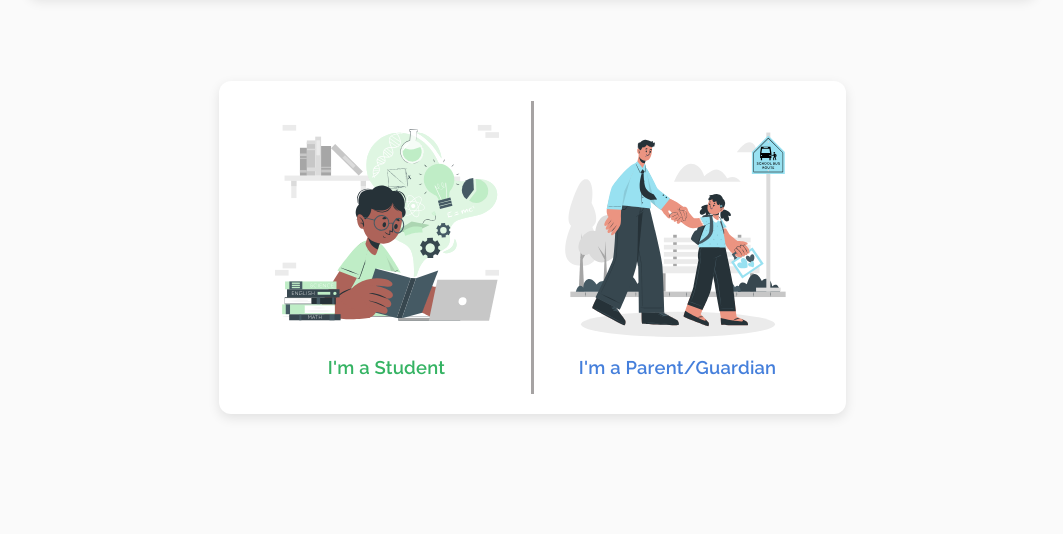
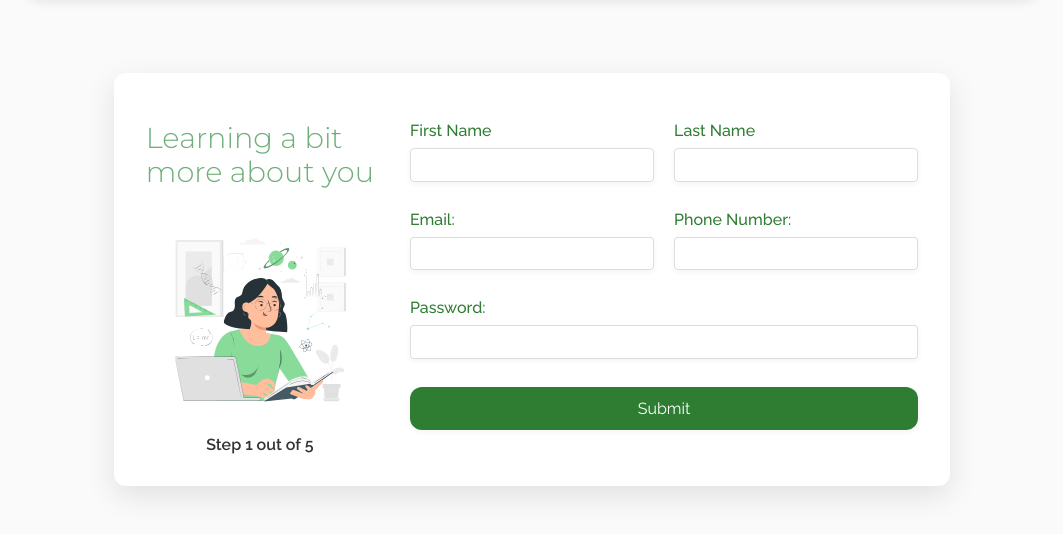
Before and after one commit to Isaac-Nai/Nai-Tutors, a plain HTML site: page application.html in a window 1280 px wide. Both pictures are taken after a click on the element "I'm a Student". Shown: the part 140-674 px from the top of the page, without its empty margins (108-1171 px from the left). Drawn offline with Linux system fonts and the light colour scheme.

Commit message:
Learned javascript and wrote code displaying the student form when the option was selected. Then created and styled the student form

```diff
--- a/application.html
+++ b/application.html
@@ -42,7 +42,50 @@
 
         </section>
 
+        <section class = "student-form hidden">
+
+            <form class = "form-grid">
+
+                <div class = "side-content">
+                    <h3>Learning a bit <br>more about you</h3>
+                    <img src="/images/Student Studying Illustration.svg" alt="Student studying">
+                    <p>Step 1 out of 5</p>
+                </div>
+
+                <div class = "form-group">
+                    <label for ="fname">First Name</label>
+                    <input type="text" id = "fname" name ="fname">
+                </div>
+
+                <div class = "form-group">
+                    <label for ="lname">Last Name</label>
+                    <input type="text" id = "lname" name ="lname">
+                </div>
+
+                <div class = "form-group">
+                    <label for ="email">Email:</label>
+                    <input type="email" id = "email" name ="email">
+                </div>
+
+                <div class = "form-group">
+                    <label for ="tel">Phone Number:</label>
+                    <input type="tel" id="tel" name="tel">
+                </div>
+
+                <div class = "form-group full-width">
+                    <label for ="password">Password:</label>
+                    <input type="password" id = "password" name ="password">
+                </div>
+
+                <div class="form-group full-width">
+                    <input type="submit">
+                </div>
+
+            </form>
+        </section>
+
     </main>
 
+    <script src = "dom.js"></script>
 </body>
 </html>
--- /dev/null
+++ b/dom.js
@@ -0,0 +1,19 @@
+const optionSection = document.querySelector(".option-section");
+const studentCard = document.querySelector(".student");
+const parentCard = document.querySelector(".parent")
+const studentForm = document.querySelector(".student-form");
+const parentForm = document.querySelector(".parent-form");
+
+studentCard.addEventListener("click", showStudentForm);
+parentCard.addEventListener("click", showParentForm);
+
+function showStudentForm() {
+    optionSection.classList.add("hidden");
+    console.log(optionSection.classList);
+    studentForm.classList.remove("hidden");
+}
+
+function showParentForm() {
+    optionSection.classList.add("hidden");
+    parentForm.classList.remove("hidden");
+}
--- a/style.css
+++ b/style.css
@@ -33,6 +33,37 @@ section {
 
 a {
     text-decoration: none;
+}
+
+input {
+    border-radius: 4px;
+    border: 1px solid #ddd;
+    padding: 0.4rem 0.5rem;
+    box-shadow: 0px 2px 6px rgba(0, 0, 0, 0.05);
+    font:inherit;
+}
+
+input[type = "submit"] {
+    font-size: 1rem;
+    border-radius: 12px;
+    border: none;
+    padding: 0.75rem 0.75rem;
+    background-color: #2E7D32;
+    color: white;
+    display:inline-block;
+    transition: background-color 0.3s ease, font-size 0.3s ease, font-weight 0.3s ease;
+    cursor: pointer;
+}
+
+input[type = "submit"]:hover {
+    background-color: #4CAF50;
+    font-size: 1.25rem;
+    font-weight: 600;
+}
+
+label {
+    font-weight: 500;
+    color: #2E7D32;
 }
 
 .hero {
@@ -150,6 +181,7 @@ a {
 }
 
 .application {
+    gap:3.5rem;
     display: flex;
     min-height: 100vh;
     flex-direction: column;
@@ -210,3 +242,62 @@ a {
     margin: 0;
     padding-bottom: 1rem;
 }
+
+
+.hidden {
+    display: none;
+}
+
+.student-form {
+    background-color: white;
+    border-radius: 0.75rem;
+    box-shadow: 0px 10px 30px rgba(0, 0, 0, 0.1);
+
+    padding: 1rem 2rem;
+    padding-top: 3rem;
+
+}
+
+.form-grid {
+    display: grid;
+    grid-template-columns: 1fr 1fr 1fr;
+    grid-column-gap: 1.25rem;
+}
+
+.form-group {
+    display: flex;
+    flex-direction: column;
+    gap:0.5rem;
+    margin-bottom: 1.75rem;
+}
+
+.side-content {
+    grid-row: 1/6;
+    display: flex;
+    flex-direction: column;
+    justify-content: space-between;
+    align-items: center;
+    padding-right: 1rem;
+}
+
+
+.side-content h3 {
+    margin-top: 0rem;
+    font-size: 1.8rem;
+    line-height: 1.2;
+    color: #6FAF7A;
+    font-weight: 300;
+    font-family: "Montserrat", sans-serif;
+}
+
+.side-content img {
+    width: clamp(150px, 16vw, 200px);
+}
+
+.full-width {
+    grid-column: 2 / 4;
+}
+
+.side-content p {
+    font-weight: 600;
+}
```
Also changed, not shown: images/Student Studying Illustration.svg (added).
